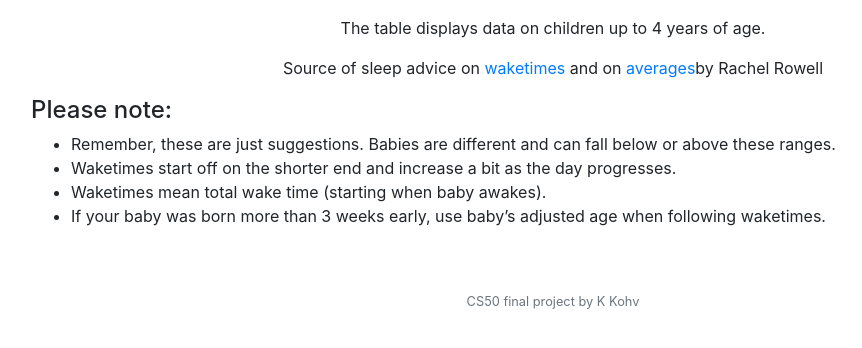
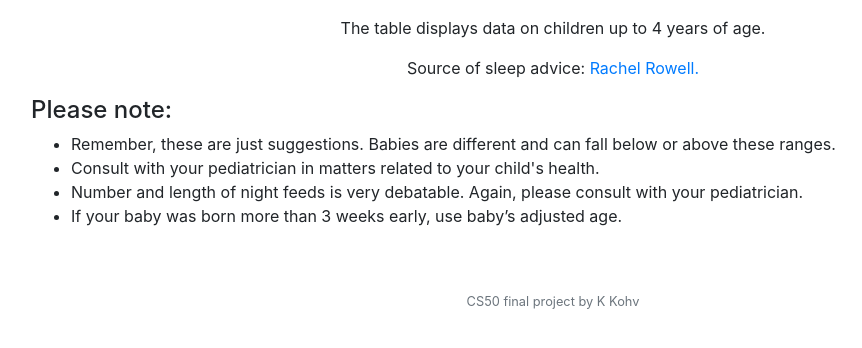
Before and after one commit to KeaKohv/babyzz, a Flask app: page /averages in a window 1280 px wide. Shown: the part 289-637 px from the top of the page, without its empty margins (87-949 px from the left). Run offline with Flask 2, Linux system fonts and the light colour scheme; the visitor is signed in with stand-in values (Sample User, id 1); data that the repository does not hold is empty; some libraries are stand-ins or nearby versions.

Commit message:
html adds

```diff
--- a/templates/averages.html
+++ b/templates/averages.html
@@ -43,14 +43,13 @@
     </table>
 
     <p>The table displays data on children up to 4 years of age.</p>
-    <p>Source of sleep advice on <a href="http://www.mybabysleepguide.com/2009/02/wake-time.html" target="_blank" rel="noreferrer noopener">waketimes</a>
-        and on <a href="http://www.mybabysleepguide.com/2013/02/average-sleep-charts-by-age.html" target="_blank" rel="noreferrer noopener">averages</a>by Rachel Rowell</p>
+    <p>Source of sleep advice: <a href="http://www.mybabysleepguide.com/2013/02/average-sleep-charts-by-age.html" target="_blank" rel="noreferrer noopener">Rachel Rowell.</a></p>
     <h4 align="left">Please note:</h4>
     <ul align="left">
         <li>Remember, these are just suggestions. Babies are different and can fall below or above these ranges.</li>
-        <li>Waketimes start off on the shorter end and increase a bit as the day progresses.</li>
-        <li>Waketimes mean total wake time (starting when baby awakes).</li>
-        <li>If your baby was born more than 3 weeks early, use baby’s adjusted age when following waketimes.</li>
+        <li>Consult with your pediatrician in matters related to your child's health. </li>
+        <li>Number and length of night feeds is very debatable. Again, please consult with your pediatrician.</li>
+        <li>If your baby was born more than 3 weeks early, use baby’s adjusted age.</li>
       </ul>
 
 {% endblock %}
--- a/templates/waketimes.html
+++ b/templates/waketimes.html
@@ -29,7 +29,7 @@
     </table>
 
     <p>The table displays data on children up to 4 years of age.</p>
-    <p>Source of sleep advice: <a href="http://www.mybabysleepguide.com/2009/02/wake-time.html" target="_blank" rel="noreferrer noopener">Rachel Rowell</a></p>
+    <p>Source of sleep advice: <a href="http://www.mybabysleepguide.com/2009/02/wake-time.html" target="_blank" rel="noreferrer noopener">Rachel Rowell.</a></p>
     <h4 align="left">Please note:</h4>
     <ul align="left">
         <li>Remember, these are just suggestions. Babies are different and can fall below or above these ranges.</li>
```
Also changed, not shown: templates/index.html (+8 -2 lines).
